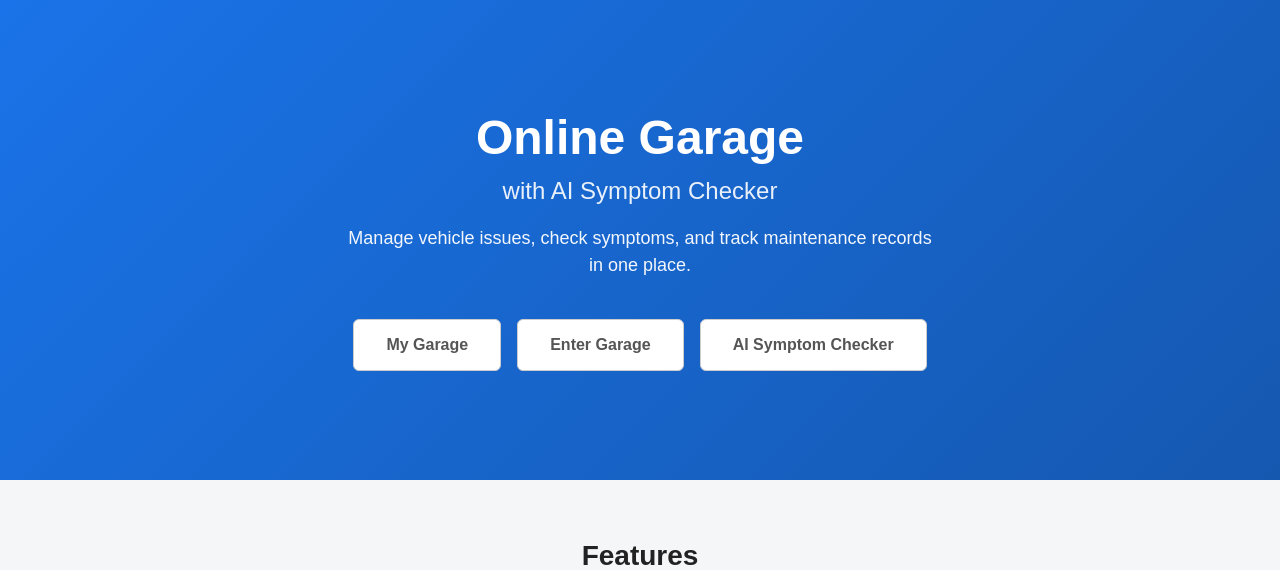
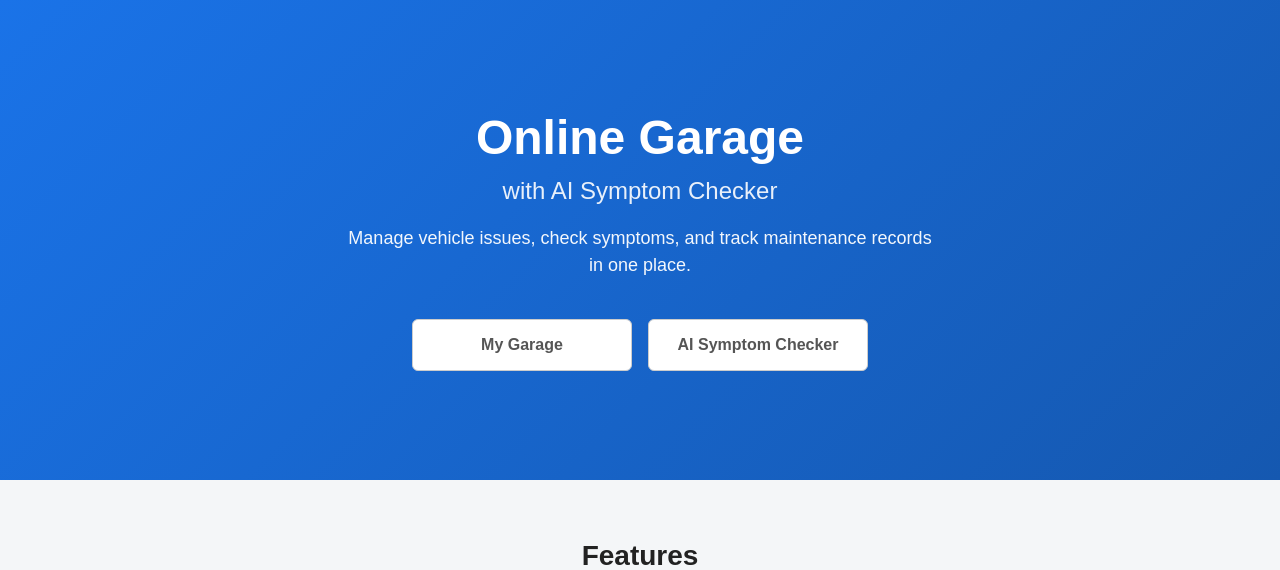
Before and after one commit to horaetht/ai-automobile-capstone, a Flask app: page / in a window 1280 px wide. Shown: the top 570 px of the page. Run offline with Flask 3, Linux system fonts and the light colour scheme.

Commit message:
Remove duplicate garage button and refine homepage layout

```diff
--- a/app/static/css/style.css
+++ b/app/static/css/style.css
@@ -396,9 +396,14 @@ button:hover {
     flex-wrap: wrap;
 }
 
-.btn-large {
+.hero-button {
+    width: 220px;
+    height: 52px;
+    white-space: nowrap;
+    display: flex;
+    align-items: center;
+    justify-content: center;
     font-size: 16px;
-    padding: 16px 32px;
 }
 
 /* ── Features Section ── */
--- a/app/templates/home.html
+++ b/app/templates/home.html
@@ -18,9 +18,8 @@
             </p>
 
             <div class="hero-buttons">
-                <a href="/vehicles" class="btn btn-secondary btn-large">My Garage</a>
-                <a href="/dashboard" class="btn btn-secondary btn-large">Enter Garage</a>
-                <a href="/symptom-checker" class="btn btn-secondary btn-large">AI Symptom Checker</a>
+                <a href="/vehicles" class="btn btn-secondary hero-button">My Garage</a>
+                <a href="/symptom-checker" class="btn btn-secondary hero-button">AI Symptom Checker</a>
             </div>
         </section>
 
```
